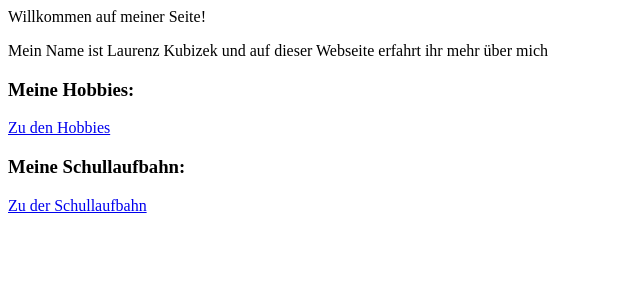
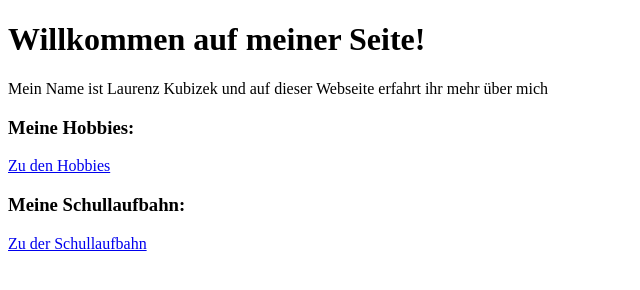
Before and after one commit to laurezkubizek/laurezkubizek.github.io, a plain HTML site: page index.html in a window 1280 px wide. Shown: the whole page, without its empty margins (0-640 px from the left). Drawn offline with Linux system fonts and the light colour scheme.

Commit message:
Update index.html

```diff
--- a/index.html
+++ b/index.html
@@ -6,7 +6,7 @@
 </head>
 <body>
 
-<hi>Willkommen auf meiner Seite!</hi>
+<h1>Willkommen auf meiner Seite!</h1>
 
 <p>Mein Name ist Laurenz Kubizek und auf dieser Webseite erfahrt ihr mehr über mich</p>
 
```
